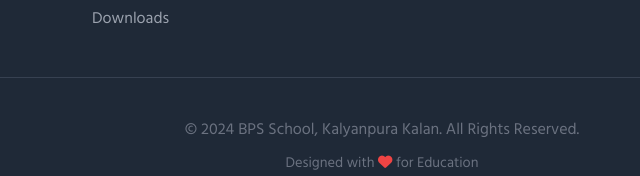
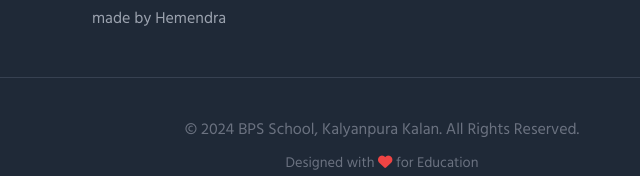
Before and after one commit to Hemendra2574/Bps-school, a plain HTML site: page index.html in a window 1280 px wide. Shown: the part 4173-4349 px from the top of the page, 258-898 px from the left. Drawn offline with Linux system fonts and the light colour scheme.

Commit message:
Update index.html

```diff
--- a/index.html
+++ b/index.html
@@ -894,7 +894,7 @@
                 <p><a href="#about">About Us</a></p>
                 <p><a href="#gallery">Gallery</a></p>
                 <p><a href="#contact">Contact</a></p>
-                <p><a href="#downloads">Downloads</a></p>
+                <p><a href="#downloads">made by Hemendra</a></p>
             </div>
             <div class="footer-section">
                 <h3>Contact Info</h3>
```
